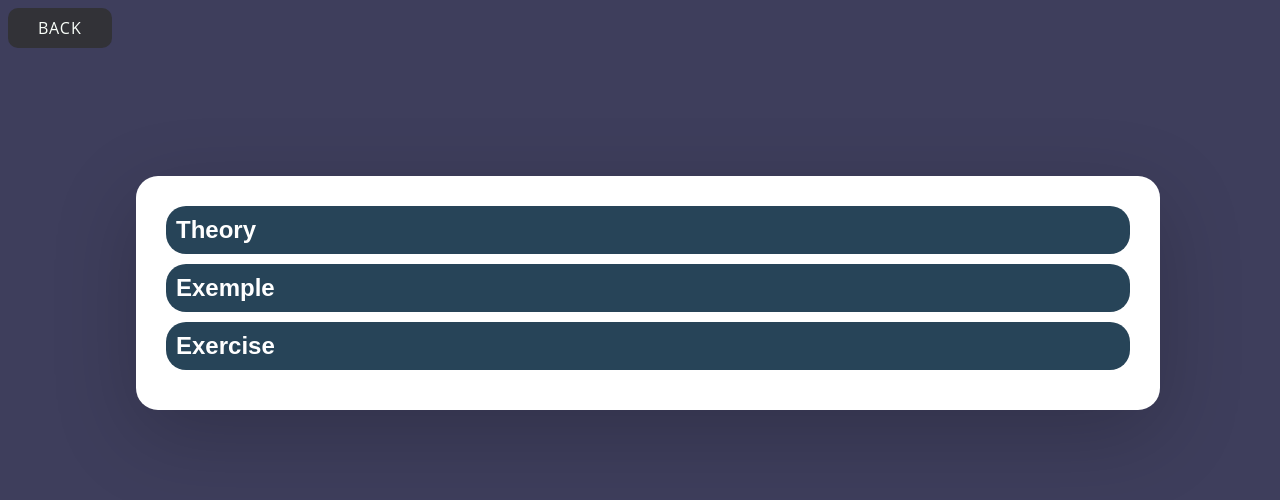
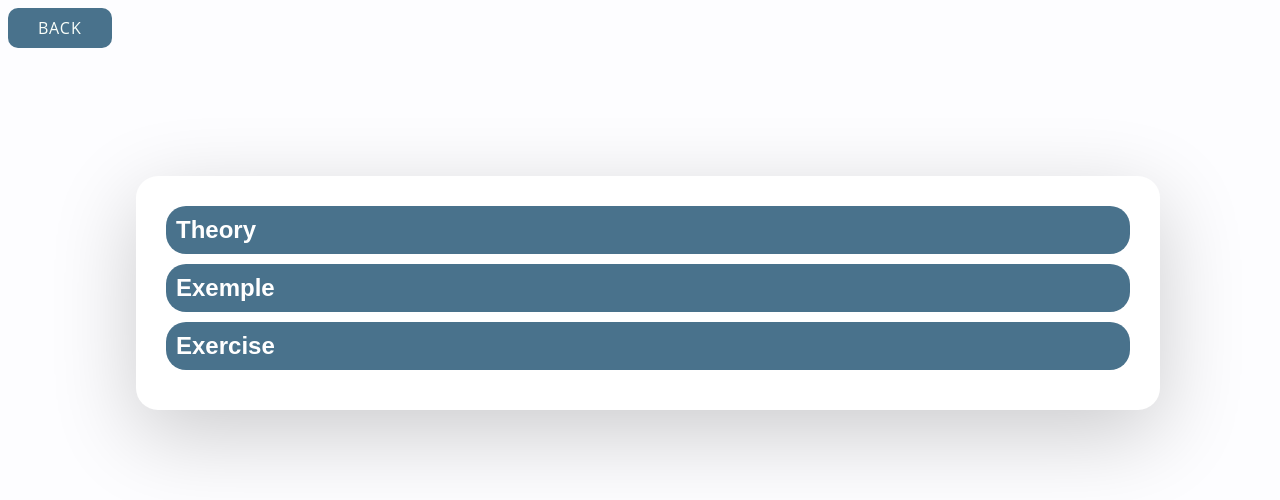
Before and after one commit to SergiuLA17/EnglishCheatSheet, a plain HTML site: page content.html in a window 1280 px wide. Drawn offline with nearby package versions, Linux system fonts and the light colour scheme.

Commit message:
some css changes

```diff
--- a/CSS/button.scss
+++ b/CSS/button.scss
@@ -1,17 +1,14 @@
-body{
+body {
   width: 100vw;
   height: 100vh;
   display: flex;
   position: relative;
-	background: #3e3e5c;
+  background: #fdfdff;
   align-items: top;
   justify-content: center;
 }
 
-$speed: 0.5s;
-
-.btn-flip{
-
+.btn-flip {
   opacity: 1;
   outline: 0;
   color: #fbf6f6;
@@ -21,24 +18,18 @@ $speed: 0.5s;
   letter-spacing: 1px;
   display: inline-block;
   text-decoration: none;
-	font-family: 'Open Sans';
+  font-family: "Open Sans";
   text-transform: uppercase;
-
-
-	&:hover{
-
-		&:after{
+}
+.btn-flip:hover:after {
   opacity: 1;
   transform: translateY(0) rotateX(0);
 }
-
-		&:before{
+.btn-flip:hover:before {
   opacity: 0;
   transform: translateY(50%) rotateX(90deg);
 }
-	}
-
-	&:after{
+.btn-flip:after {
   top: 0;
   left: 0;
   opacity: 0;
@@ -46,14 +37,13 @@ $speed: 0.5s;
   color: #1b1b7d;
   display: block;
   border-radius: 10px;
-		transition: $speed;
+  transition: 0.5s;
   position: absolute;
   background: #f0f5f1;
   content: attr(data-back);
   transform: translateY(-50%) rotateX(90deg);
 }
-
-	&:before{
+.btn-flip:before {
   top: 0;
   left: 0;
   opacity: 1;
@@ -62,10 +52,11 @@ $speed: 0.5s;
   padding: 0 30px;
   border-radius: 10px;
   line-height: 40px;
-		transition: $speed;
+  transition: 0.5s;
   position: relative;
   background: #323237;
   content: attr(data-front);
   transform: translateY(0) rotateX(0);
 }
-}
+
+/*# sourceMappingURL=button.scss.map */
--- a/CSS/content.css
+++ b/CSS/content.css
@@ -23,7 +23,7 @@ body {
   cursor: pointer;
   margin: 0px 0px 10px 0px;
   padding: 10px;
-  background: #274458;
+  background: #49728c;
   color: #fff;
   width: 100%;
   -webkit-border-radius: 3px;
```
Also changed, not shown: CSS/button.css, 1 other file. Lines whose indentation alone changed are shown as unchanged.
